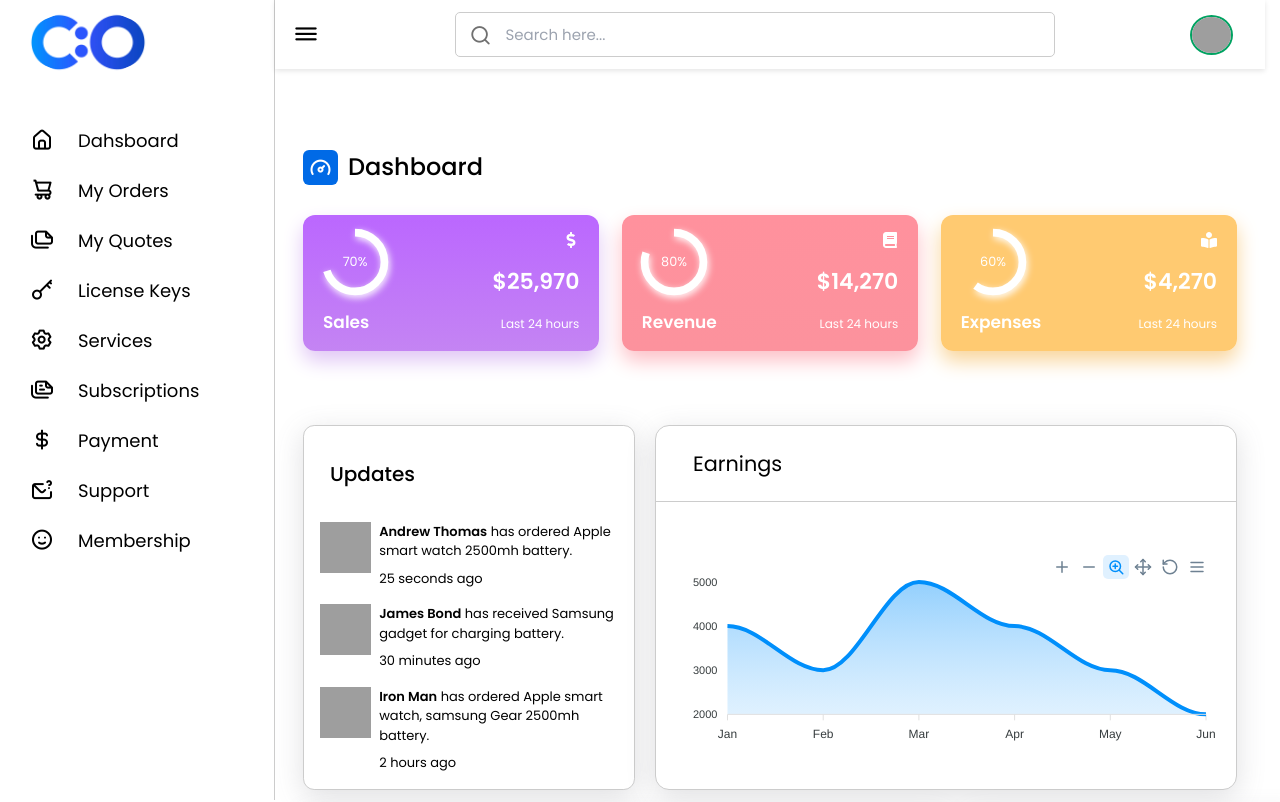
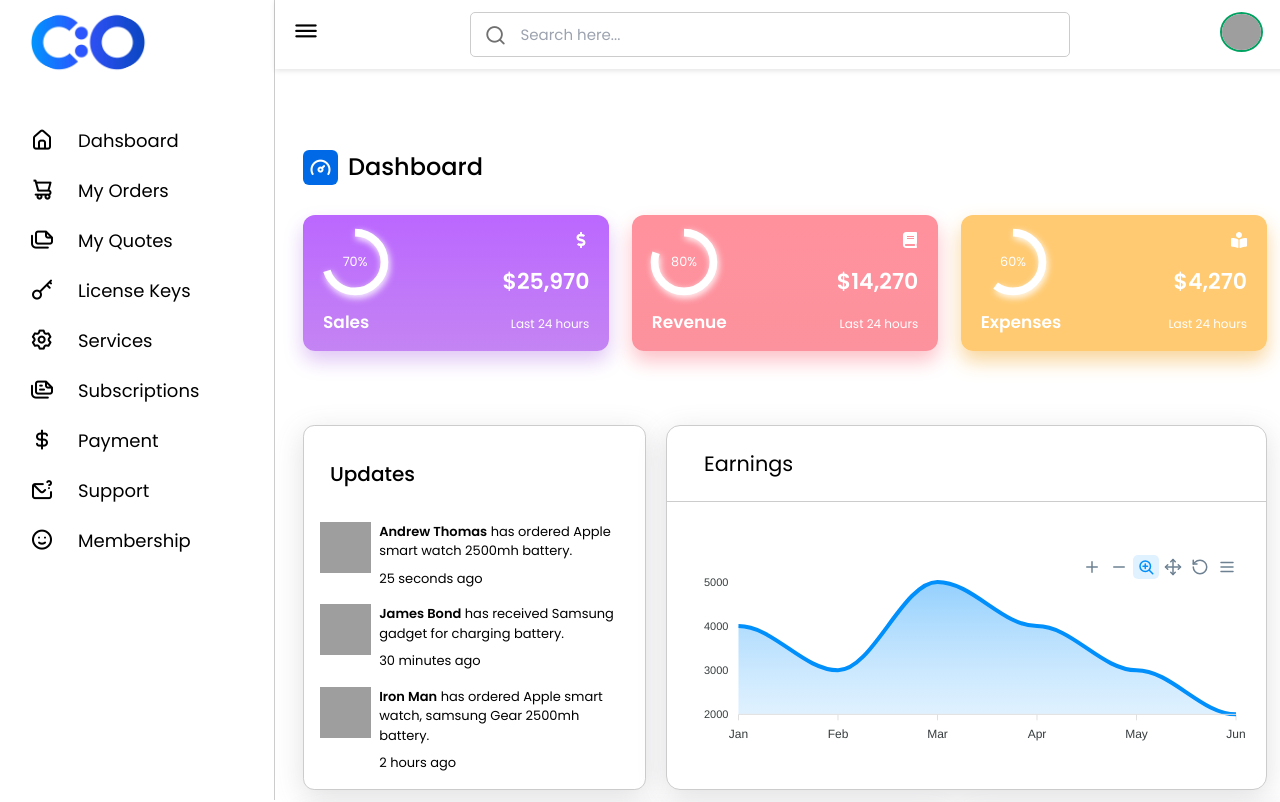
Before and after one commit to Uthman360/dashboard, a React (Vite) app: page / in a window 1280 px wide. Shown: the top 802 px of the page. Built offline with nearby package versions, Linux system fonts and the light colour scheme; grey boxes are pictures that could not be loaded.

Commit message:
topbar set

```diff
--- a/src/components/Dashboard/Dashboard.jsx
+++ b/src/components/Dashboard/Dashboard.jsx
@@ -33,7 +33,10 @@ const Dashboard = ({ children }) => {
     }
 
     const togglePopup = () => {
-        setPopup((prevPopup) => !prevPopup);
+        if(!popup){
+            setPopup((prevPopup) => !prevPopup);
+        }
+
     };
 
     return (
--- a/src/components/Dashboard/Profile/Profile.css
+++ b/src/components/Dashboard/Profile/Profile.css
@@ -147,6 +147,7 @@
     border-radius: 4px;
     background-color: var(--submenu-background);
     color: var(--submenu-link-color);
+    cursor: pointer;
 }
 
 .wrapper.dark .sign_out {
--- a/src/components/Dashboard/Profile/Profile.jsx
+++ b/src/components/Dashboard/Profile/Profile.jsx
@@ -21,12 +21,13 @@ const Profile = ({ popup, handlerDark, setPopup }) => {
       // Add event listener if the popup is open
       document.addEventListener('mousedown', handleClickOutside);
     }
-
     // Cleanup function to remove the event listener
     return () => {
       document.removeEventListener('mousedown', handleClickOutside);
     };
   }, [popup]);
+
+
 
   const handleLinkClick = () => {
     setPopup(false); // Close popup when a link is clicked
--- a/src/components/Dashboard/Topbar/Topbar.css
+++ b/src/components/Dashboard/Topbar/Topbar.css
@@ -5,7 +5,13 @@
     cursor: pointer;
     border: 2px solid #00a261;
 }
-
+.top_bar{
+    display: flex;
+    margin-inline: auto;
+    justify-content: space-between;
+    width: 100%;
+    max-width: 1240px;
+}
 
 @media (max-width: 768px) {
     .profile-box img {
--- a/src/components/Dashboard/Topbar/Topbar.jsx
+++ b/src/components/Dashboard/Topbar/Topbar.jsx
@@ -4,11 +4,14 @@ import Profile from '../Profile/Profile';
 
 
 const Navbar = ({ navHandler, handlerDark,setPopup,popup,handlerPop }) => {
+  useEffect(()=>{
 
+ },[])
 
   return (
     <div className="top">
-      <div className="sidebar-toggle" onClick={navHandler}>
+     <div className="top_bar">
+     <div className="sidebar-toggle" onClick={navHandler}>
         <i className="uil uil-bars sidebar-toggle"></i>
       </div>
       <div className="search-box">
@@ -24,6 +27,7 @@ const Navbar = ({ navHandler, handlerDark,setPopup,popup,handlerPop }) => {
         <Profile popup={popup} handlerDark={handlerDark} setPopup={setPopup} />
 
       </div>
+     </div>
     </div>
   );
 };
--- a/src/components/Dashboard/dashboard.css
+++ b/src/components/Dashboard/dashboard.css
@@ -24,7 +24,7 @@
   --icon-b: #0E4BF1;
   --icon-color: #fff;
   --body: #fff;
-  --menu-color:#000;
+  --menu-color: #000;
 
   /* ====== Transition ====== */
   --tran-05: all 0.5s ease;
@@ -48,15 +48,16 @@
   --icon-b: #fff;
   --icon-color: #CCC;
   --body: #000;
-  --menu-color:#fff;
+  --menu-color: #fff;
 
 }
 
 
 body.dark {
-  background-color: #242526 ;
+  background-color: #242526;
   color: white;
 }
+
 /* === Custom Scroll Bar CSS === */
 ::-webkit-scrollbar {
   width: 8px;
@@ -87,8 +88,7 @@ body.dark {
 
 .wrapper {
   width: 100%;
-  max-width: 1520px;
-  margin: 0 auto;
+
 }
 
 nav {
@@ -235,7 +235,7 @@ body.dark li a:hover:before {
   display: flex;
   align-items: center;
   justify-content: center;
-  color:var(--menu-color);
+  color: var(--menu-color);
   margin-left: 16px;
 }
 
@@ -330,20 +330,16 @@ nav.close .switch {
   left: 275px;
   background-color: var(--panel-color);
   min-height: 100vh;
-  width: calc(100% - 290px);
+  width: calc(100% - 260px);
   transition: var(--tran-05);
 }
 
 nav.close~.dashboard {
   left: 73px;
-  width: calc(100% - 73px);
+  width: calc(100% - 0px);
 }
 
 .dashboard .top {
-  display: flex;
-  /* width: calc(100% - 290px); */
-  justify-content: space-between;
-  align-items: center;
   padding: 10px 14px;
   background-color: var(--panel-color);
   transition: var(--tran-05);
@@ -408,7 +404,8 @@ nav.close~.dashboard .top {
 .dashboard .dash-content {
   /* padding-top: 50px; */
   padding: 10px 14px;
-
+  max-width: 1300px;
+  margin-inline: auto;
 
 }
 
@@ -486,18 +483,23 @@ nav.close~.dashboard .top {
   box-shadow: 0px 10px 20px 0px #F9D59B;
 
 }
+
 .dash-content .activity {
-  width:auto; /* Set width to 50% */
- /* margin: 0 auto;  Center the table inside its container */
-  box-sizing: border-box; /* Include padding/border in width */
+  width: auto;
+  /* Set width to 50% */
+  /* margin: 0 auto;  Center the table inside its container */
+  box-sizing: border-box;
+  /* Include padding/border in width */
 }
+
 .dash-content .activity .activity-data {
   display: flex;
   justify-content: space-between;
   align-items: center;
   width: 100%;
 }
-.custom_text{
+
+.custom_text {
   font-size: 20px;
   font-weight: 500;
   color: var(--text-color);
@@ -505,6 +507,7 @@ nav.close~.dashboard .top {
   margin-top: -40px;
 
 }
+
 .activity .activity-data {
   display: flex;
 }
@@ -600,22 +603,22 @@ nav.close~.dashboard .top {
 
   nav~.dashboard {
     left: 73px;
-    width: calc(100% - 73px);
+    width: calc(100% - 0px);
   }
 
   nav.close~.dashboard {
     left: 250px;
-    width: calc(100% - 250px);
+    width: calc(100% - 0px);
   }
 
   nav~.dashboard .top {
     left: 73px;
-    width: calc(100% - 73px);
+    width: calc(100% - 0px);
   }
 
   nav.close~.dashboard .top {
     left: 250px;
-    width: calc(100% - 250px);
+    width: calc(100% - 0px);
   }
 
   .activity .activity-data {
@@ -684,7 +687,7 @@ nav.close~.dashboard .top {
 
   nav.close~.dashboard {
     left: 73px;
-    width: calc(100% - 73px);
+    width: calc(100% - 0px);
   }
 
   nav~.dashboard .top {
```
